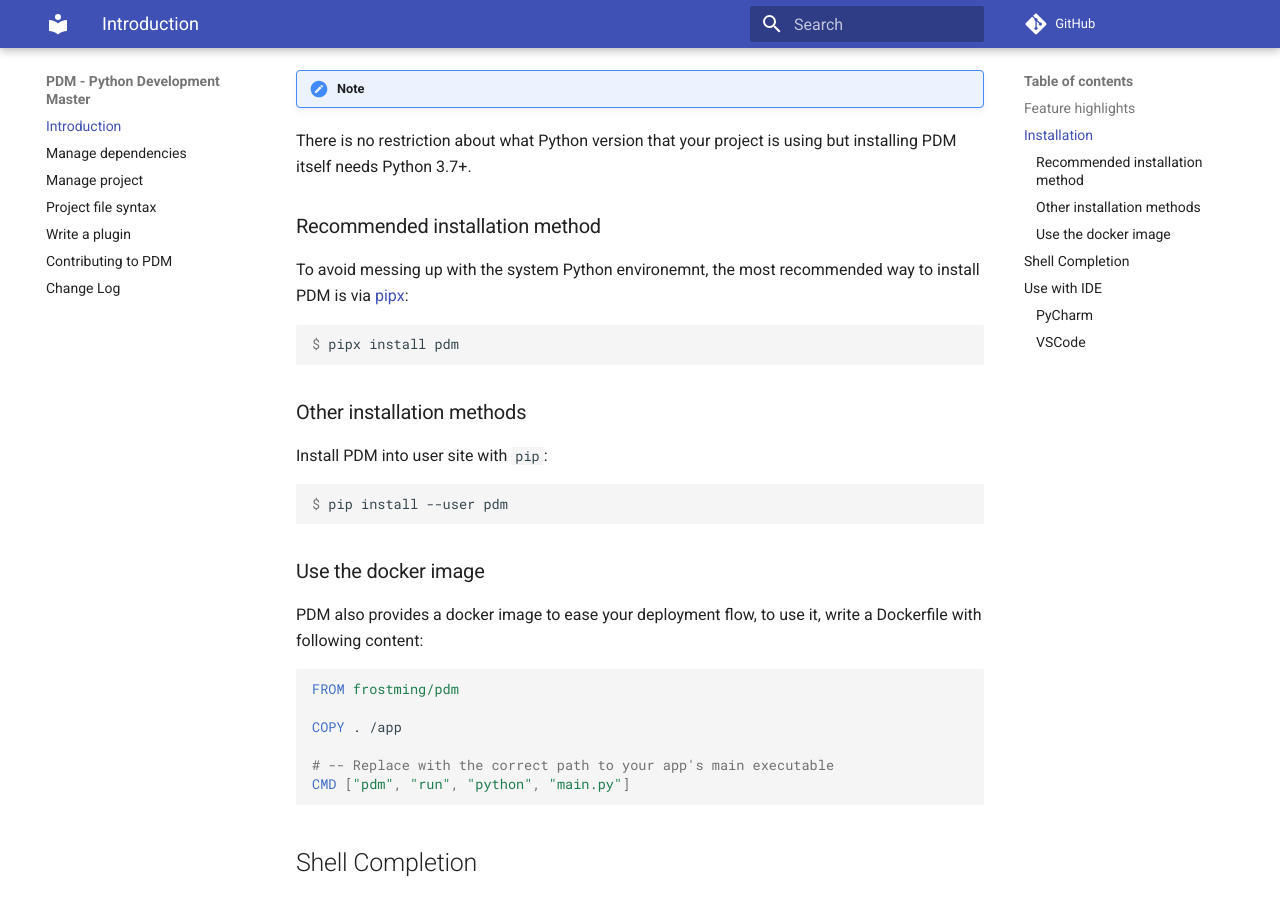
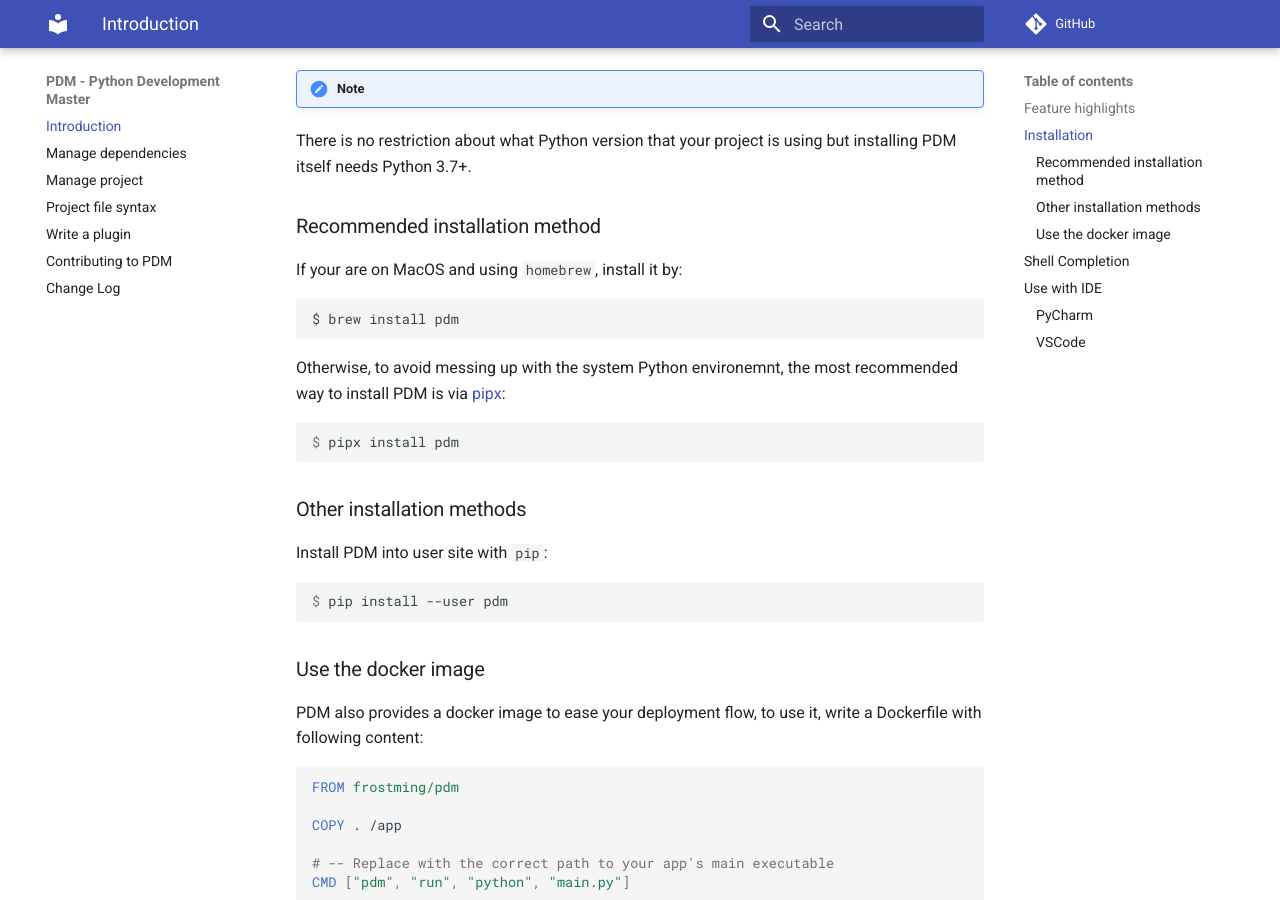
Before and after one commit to ChrisSanderser/pd-ms, an MkDocs documentation site: the page built from docs/docs/index.md, in a window 1280 px wide and 900 px high, scrolled down 683 px. Built offline with MkDocs 1.6.1 and Material for MkDocs 9.7.7, drawn with Linux system fonts in a browser that asks for light colours; comment, search, counter and statistics services are not loaded.

Commit message:
Update docs regarding brew installation

````diff
--- a/docs/docs/index.md
+++ b/docs/docs/index.md
@@ -23,7 +23,13 @@ PDM itself needs Python 3.7+.
 
 ### Recommended installation method
 
-To avoid messing up with the system Python environemnt, the most recommended way to install PDM
+If your are on MacOS and using `homebrew`, install it by:
+
+```bash
+$ brew install pdm
+```
+
+Otherwise, to avoid messing up with the system Python environemnt, the most recommended way to install PDM
 is via [pipx](https://pypi.org/project/pipx):
 
 ```console
````
Also changed, not shown: README.md, README_zh.md.
